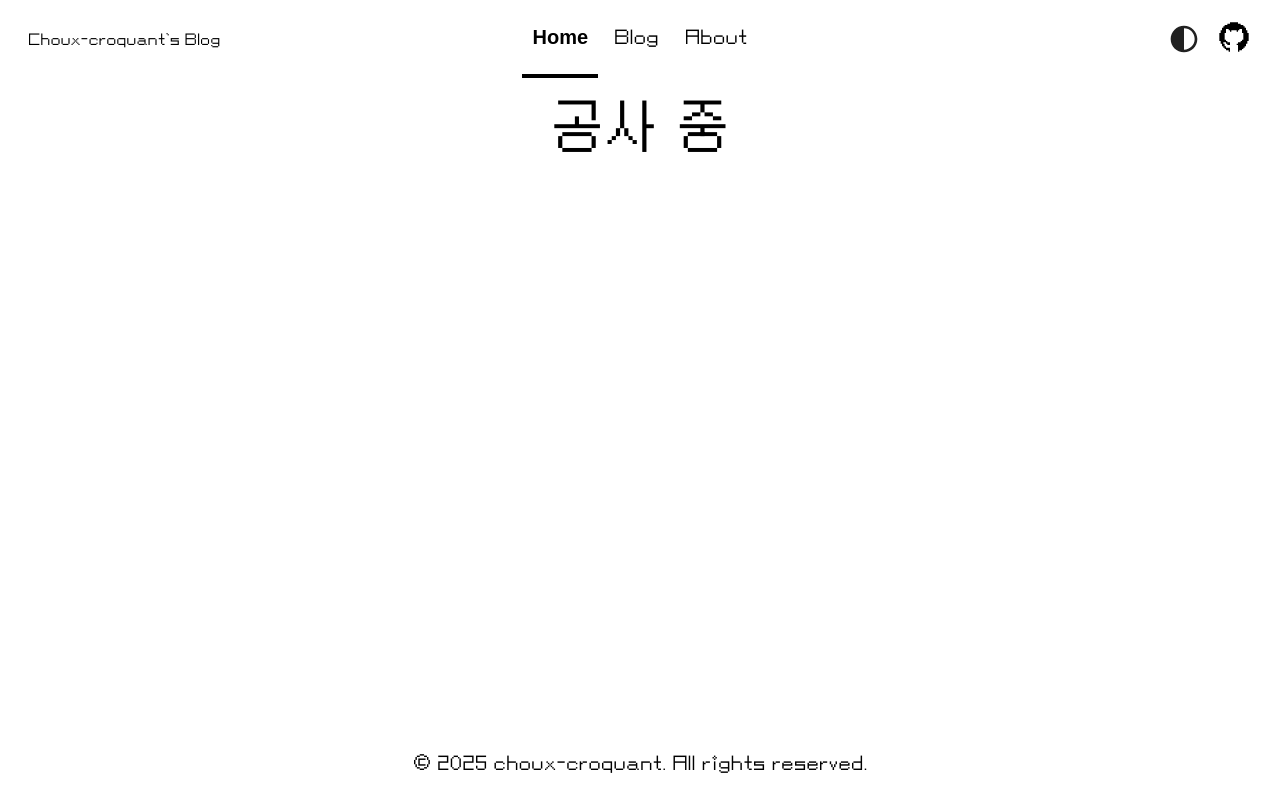
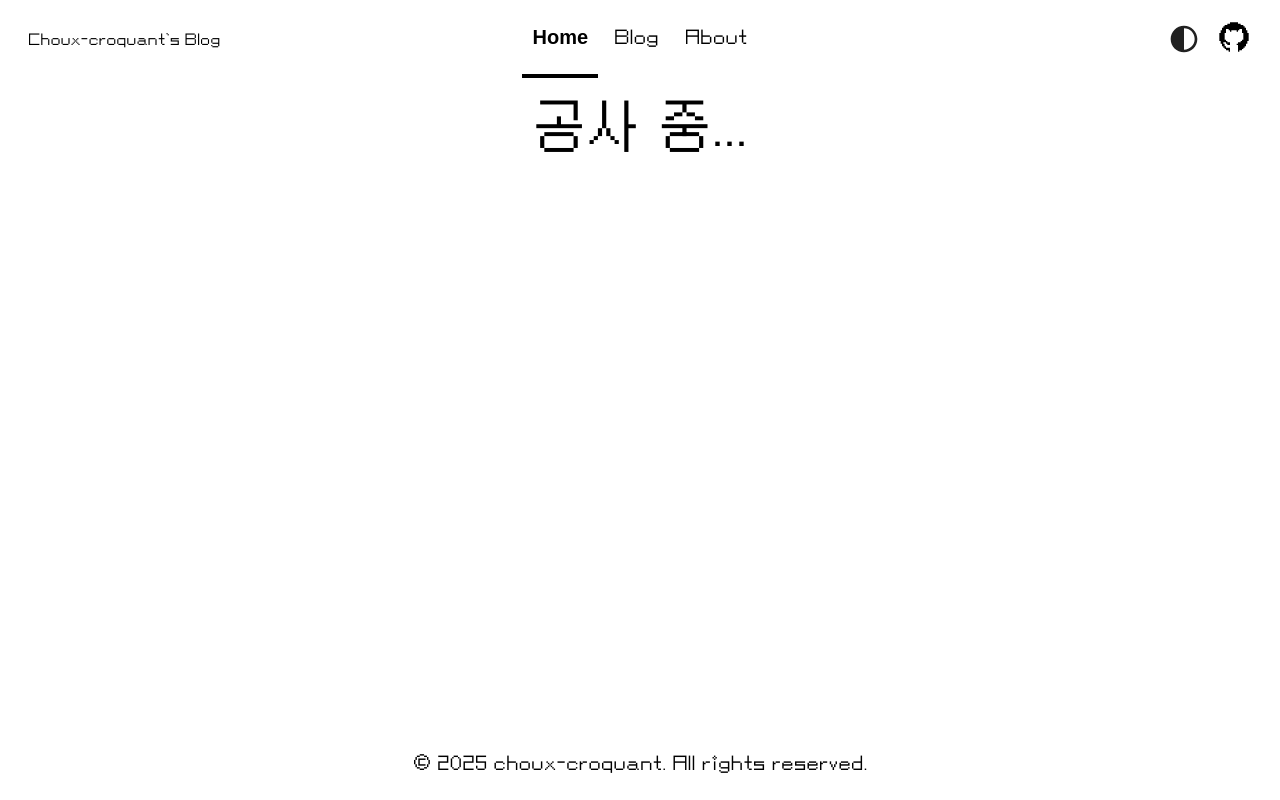
Before and after one commit to choux-croquant/choux-croquant.github.io, an Astro site: page / in a window 1280 px wide. Built offline with nearby package versions, Linux system fonts and the light colour scheme; Astro itself is replaced by a stand-in of ours; a web font is replaced by a local one.

Commit message:
index page update test

```diff
--- a/src/pages/index.astro
+++ b/src/pages/index.astro
@@ -13,7 +13,7 @@ import { SITE_DESCRIPTION, SITE_TITLE } from '../consts';
 	<body class="flex flex-col bg-white text-black dark:bg-black dark:text-white">
 		<Header />
 		<main class="flex flex-1 justify-center p-4 overflow-y-scroll">
-			<h1>공사 중</h1>
+			<h1>공사 중...</h1>
 		</main>
 		<Footer />
 	</body>
```
